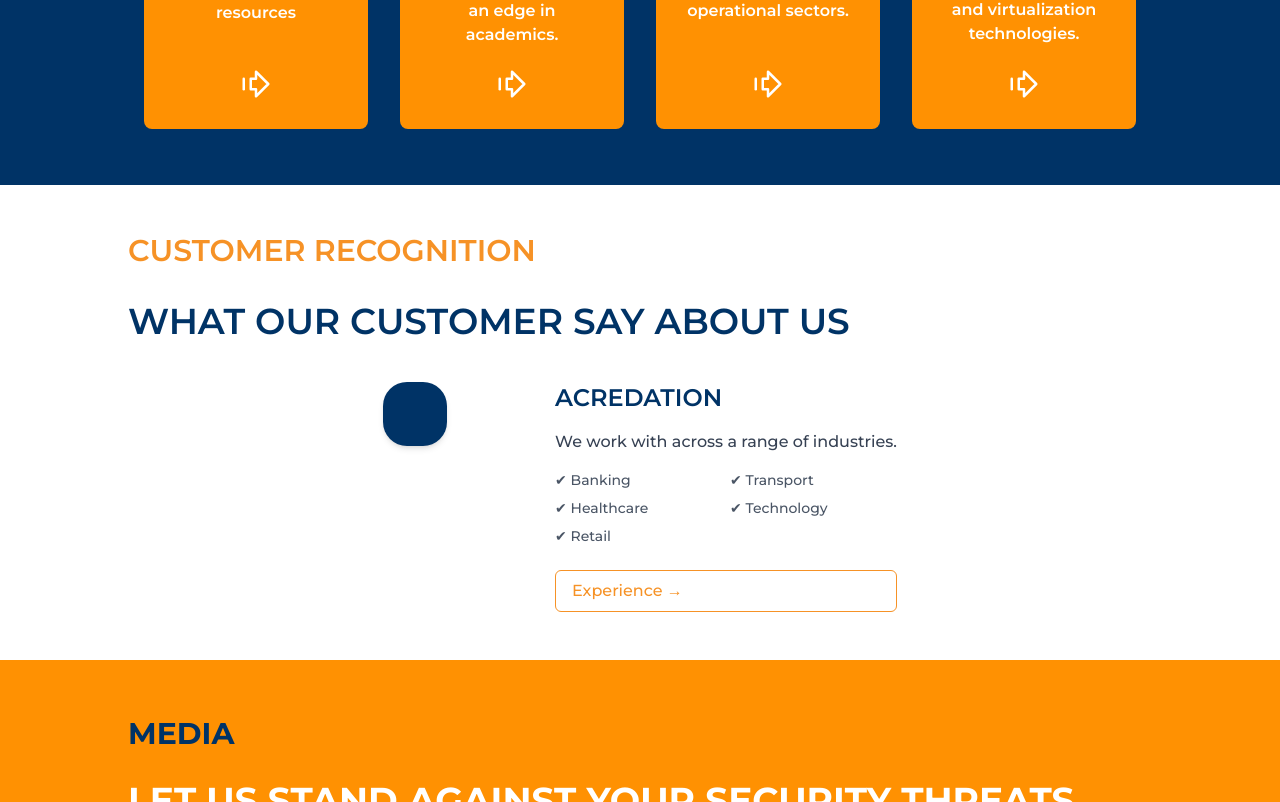
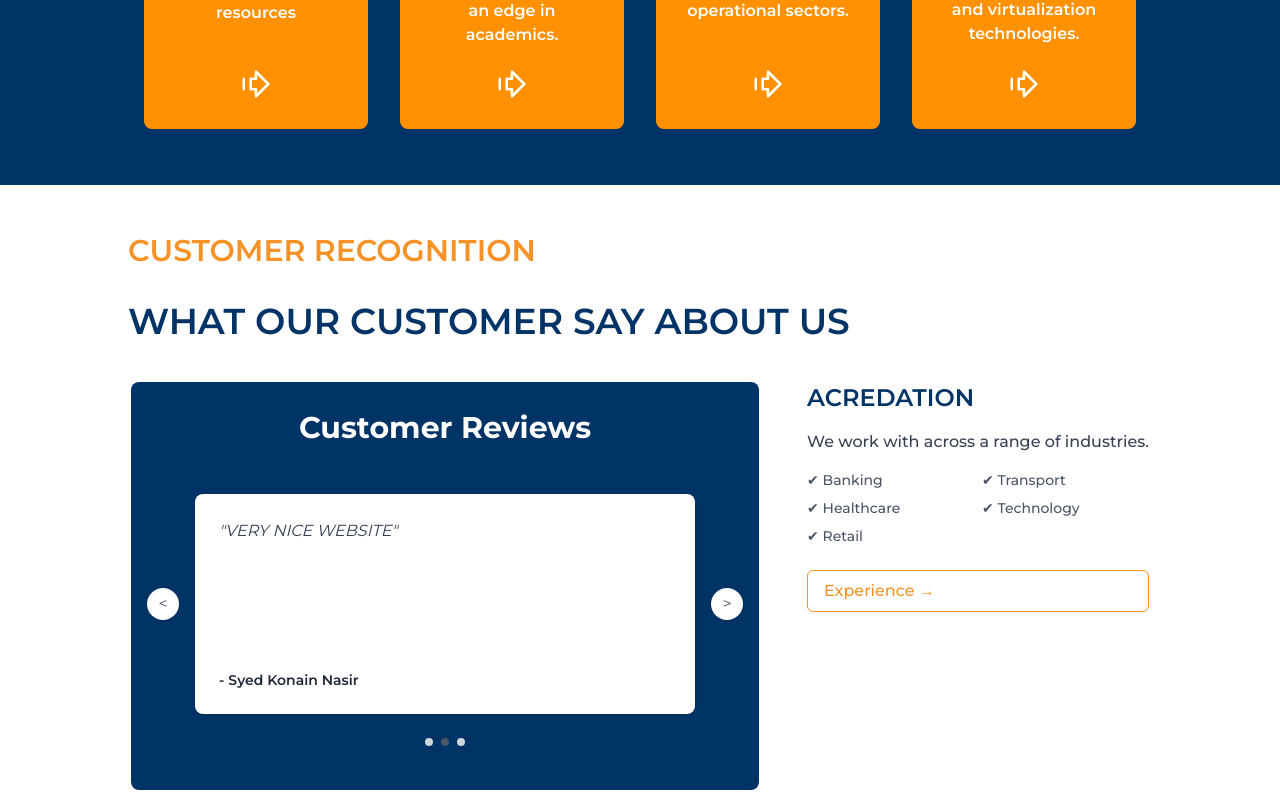
Before and after one commit to konain611/corpweb, a Next.js app in the folder myapp/: page / in a window 1280 px wide. Shown: the part 1998-2800 px from the top of the page. Built offline with nearby package versions, Linux system fonts and the light colour scheme.

Commit message:
Fix Warnings

```diff
--- a/myapp/app/components/carousel.tsx
+++ b/myapp/app/components/carousel.tsx
@@ -39,7 +39,7 @@ export default function BannerCarousel() {
         }, 2500);
 
         return () => clearInterval(interval);
-    }, []);
+    }, [slides.length]);
 
     const handlePrevious = () => {
         setActiveIndex(current => (current - 1 + slides.length) % slides.length);
--- a/myapp/app/components/customerRecognition.tsx
+++ b/myapp/app/components/customerRecognition.tsx
@@ -1,16 +1,40 @@
 import Link from "next/link";
-// import { CarouselPlugin } from "./carousel2";
+import ReviewCarousel from "./reviewCarousel";
+
+const reviews = [
+    {
+        id: 1,
+        text: 'Working with the staff with SBS is always a pleasurer. They helped us write policies that we never had, did intrusion tendting and a vulnerability assessment. We are more secure because of the work they do for us',
+        author: 'Dr Ashfaq A. Malik',
+        position: 'prof./ Cdr (R) PN, Ex-Dean/HoD, Cyber Security Department, PN Engg College.'
+    },
+    {
+        id: 2,
+        text: 'VERY NICE WEBSITE',
+        author: 'Syed Konain Nasir'
+    },
+    {
+        id: 3,
+        text: 'HELLO WORLD Sample Text.',
+        author: 'Syed Konain Nasir'
+    }
+];
 
 export default function CustomerRecognition() {
     return (
 
-        <div className="container px-6 md:px-32 py-12">
+        <div className="container md:px-32 py-12">
             <h2 className="text-[#F69226] text-3xl font-semibold mb-7 text-left md:text-left">CUSTOMER RECOGNITION</h2>
             <h1 className="text-[#003366] md:text-4xl font-semibold mb-9 text-left md:text-left leading-snug">WHAT OUR CUSTOMER SAY ABOUT US</h1>
             <div className="flex flex-col md:flex-row justify-center items-center md:items-start gap-12 max-w-6xl mx-auto">
 
-                <div className=" bg-[#003366] p-8 mr-[60px] rounded-3xl shadow-md">
-                    {/* <CarouselPlugin /> */}
+                <div className="bg-[#003366] text-white py-7 rounded-lg">
+                    <h1 className="text-3xl font-bold text-center mb-8">Customer Reviews</h1>
+                    <ReviewCarousel
+                        reviews={reviews}
+                        autoRotate={true}
+                        rotateInterval={3000}
+                    />
                 </div>
 
 
@@ -26,7 +50,7 @@ export default function CustomerRecognition() {
                         <span>✔ Technology</span>
                         <span>✔ Retail</span>
                     </div>
-                    <Link href="/experience"className="mt-6 px-4 py-2 text-[#F69226] font-medium border border-[#F69226] rounded-md flex items-center gap-2 hover:bg-[#F69226] hover:text-white transition-all" >
+                    <Link href="/experience" className="mt-6 px-4 py-2 text-[#F69226] font-medium border border-[#F69226] rounded-md flex items-center gap-2 hover:bg-[#F69226] hover:text-white transition-all" >
                         Experience →
                     </Link >
                 </div>
--- a/myapp/app/components/navbar.tsx
+++ b/myapp/app/components/navbar.tsx
@@ -43,7 +43,7 @@ const Navbar = () => {
   };
 
   return (
-    <nav className="text-[#003366] bg-[#F7F7F7] shadow-lg p-1 ml-2 flex justify-between items-center font-semibold">
+    <nav className="text-[#003366] bg-[#F7F7F7] shadow-lg p-1 flex justify-between items-center font-semibold">
       {/* Logo on the Left */}
       <div>
         <Link href="/">
--- /dev/null
+++ b/myapp/app/components/reviewCarousel.tsx
@@ -0,0 +1,109 @@
+"use client"
+
+import React, { useState, useEffect, useCallback } from 'react';
+
+interface Review {
+  id: number;
+  text: string;
+  author: string;
+  position?: string;
+}
+
+interface ReviewCarouselProps {
+  reviews: Review[];
+  autoRotate?: boolean;
+  rotateInterval?: number;
+}
+
+const ReviewCarousel: React.FC<ReviewCarouselProps> = ({
+  reviews,
+  autoRotate = true,
+  rotateInterval = 5000,
+}) => {
+  const [currentIndex, setCurrentIndex] = useState(0);
+
+
+  const goToNext = useCallback(() => {
+    setCurrentIndex((prevIndex) =>
+      prevIndex === reviews.length - 1 ? 0 : prevIndex + 1
+    );
+  }, [reviews.length]);
+
+  const goToPrev = () => {
+    setCurrentIndex((prevIndex) =>
+      prevIndex === 0 ? reviews.length - 1 : prevIndex - 1
+    );
+  };
+
+  const goToIndex = (index: number) => {
+    setCurrentIndex(index);
+  };
+
+
+  useEffect(() => {
+    if (!autoRotate || reviews.length <= 1) return;
+    const interval = setInterval(goToNext, rotateInterval);
+    return () => clearInterval(interval);
+  }, [autoRotate, goToNext, reviews.length, rotateInterval]);
+
+
+  if (reviews.length === 0) return <div className="max-w-2xl mx-auto text-sm text-center">No reviews available</div>;
+
+  return (
+    <div className="max-w-3xl mx-auto flex flex-col items-center p-4">
+
+      <div className="w-full flex items-center justify-between mb-4">
+
+        <button
+          onClick={goToPrev}
+          className="bg-white w-8 h-8 rounded-full flex items-center justify-center shadow-sm cursor-pointer text-gray-600 hover:bg-gray-100 transition-all"
+          aria-label="Previous review"
+        >
+          &lt;
+        </button>
+
+
+        <div className="flex-1 bg-white rounded-lg p-6 mx-4 shadow-sm min-h-[220px] max-h-[220px] w-[500px] flex flex-col justify-between overflow-y-auto">
+          <p className="text-base text-gray-700 leading-relaxed mb-3 italic">
+            &quot;{reviews[currentIndex].text}&quot;
+          </p>
+          <div>
+            <p className="text-sm font-semibold text-gray-800">
+              - {reviews[currentIndex].author}
+            </p>
+            {reviews[currentIndex].position && (
+              <p className="text-xs text-gray-600">
+                {reviews[currentIndex].position}
+              </p>
+            )}
+          </div>
+        </div>
+
+
+        <button
+          onClick={goToNext}
+          className="bg-white w-8 h-8 rounded-full flex items-center justify-center shadow-sm cursor-pointer text-gray-600 hover:bg-gray-100 transition-all"
+          aria-label="Next review"
+        >
+          &gt;
+        </button>
+      </div>
+
+
+      <div className="flex justify-center mt-2">
+        {reviews.map((_, index) => (
+          <button
+            key={index}
+            onClick={() => goToIndex(index)}
+            className={`w-2 h-2 rounded-full mx-1 cursor-pointer transition-colors duration-200 ${
+              index === currentIndex ? 'bg-gray-600' : 'bg-gray-300'
+            }`}
+            aria-label={`Go to review ${index + 1}`}
+          />
+        ))}
+      </div>
+    </div>
+  );
+};
+
+export default ReviewCarousel;
```
